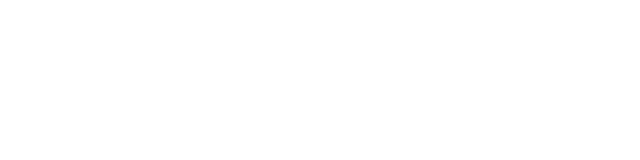
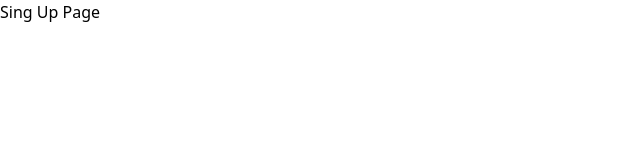
Before and after one commit to samuelemadrigali/vue3-boilerplate, a Vue app: page /signup in a window 1280 px wide. Shown: the top 160 px of the page, without its empty margins (0-640 px from the left). Built offline with nearby package versions, Linux system fonts and the light colour scheme.

Commit message:
add vue-router and base auth pages

```diff
--- a/package.json
+++ b/package.json
@@ -11,7 +11,8 @@
   "dependencies": {
     "pinia": "^2.1.6",
     "pinia-plugin-persistedstate": "^3.2.0",
-    "vue": "^3.3.4"
+    "vue": "^3.3.4",
+    "vue-router": "^4.2.4"
   },
   "devDependencies": {
     "@vitejs/plugin-vue": "^4.2.3",
--- a/src/App.vue
+++ b/src/App.vue
@@ -1,3 +1,20 @@
 <template>
-  <div></div>
+  <component :is="layout">
+    <RouterView />
+  </component>
 </template>
+
+<script setup>
+import { useRoute } from "vue-router";
+import AuthLayout from "./layouts/AuthLayout.vue";
+import { computed } from "vue";
+
+const layouts = {
+  auth: AuthLayout,
+};
+
+const route = useRoute();
+const layout = computed(() => {
+  return layouts[route.meta.layout];
+});
+</script>
--- /dev/null
+++ b/src/layouts/AuthLayout.vue
@@ -0,0 +1,5 @@
+<template>
+  <slot></slot>
+</template>
+
+<script setup></script>
--- a/src/main.js
+++ b/src/main.js
@@ -1,6 +1,7 @@
 import { createApp } from "vue";
 import { createPinia } from "pinia";
 import piniaPluginPersistedstate from "pinia-plugin-persistedstate";
+import router from "./routes";
 import "./style.css";
 import App from "./App.vue";
 
@@ -9,4 +10,5 @@ pinia.use(piniaPluginPersistedstate);
 const app = createApp(App);
 
 app.use(pinia);
+app.use(router);
 app.mount("#app");
--- /dev/null
+++ b/src/pages/HomePage.vue
@@ -0,0 +1,3 @@
+<template>
+  <h1 class="text-2xl">Home Page</h1>
+</template>
--- /dev/null
+++ b/src/pages/LoginPage.vue
@@ -0,0 +1,3 @@
+<template>
+  <h1 class="text-2xl">Login Page</h1>
+</template>
--- /dev/null
+++ b/src/pages/SignUpPage.vue
@@ -0,0 +1,3 @@
+<template>
+  <h1 class="text-2xl">Sing Up Page</h1>
+</template>
--- /dev/null
+++ b/src/routes/index.js
@@ -0,0 +1,37 @@
+import { createRouter, createWebHistory } from "vue-router";
+
+import HomePage from "../pages/HomePage.vue";
+import LoginPage from "../pages/LoginPage.vue";
+import SignUpPage from "../pages/SignUpPage.vue";
+
+const router = createRouter({
+  history: createWebHistory(),
+  routes: [
+    {
+      path: "/",
+      name: "HomePage",
+      component: HomePage,
+      meta: {
+        layout: "auth",
+      },
+    },
+    {
+      path: "/login",
+      name: "LoginPage",
+      component: LoginPage,
+      meta: {
+        layout: "auth",
+      },
+    },
+    {
+      path: "/signup",
+      name: "SignUpPage",
+      component: SignUpPage,
+      meta: {
+        layout: "auth",
+      },
+    },
+  ],
+});
+
+export default router;
```
Also changed, not shown: 1 other file (tests, documents, lock files or other folders).
